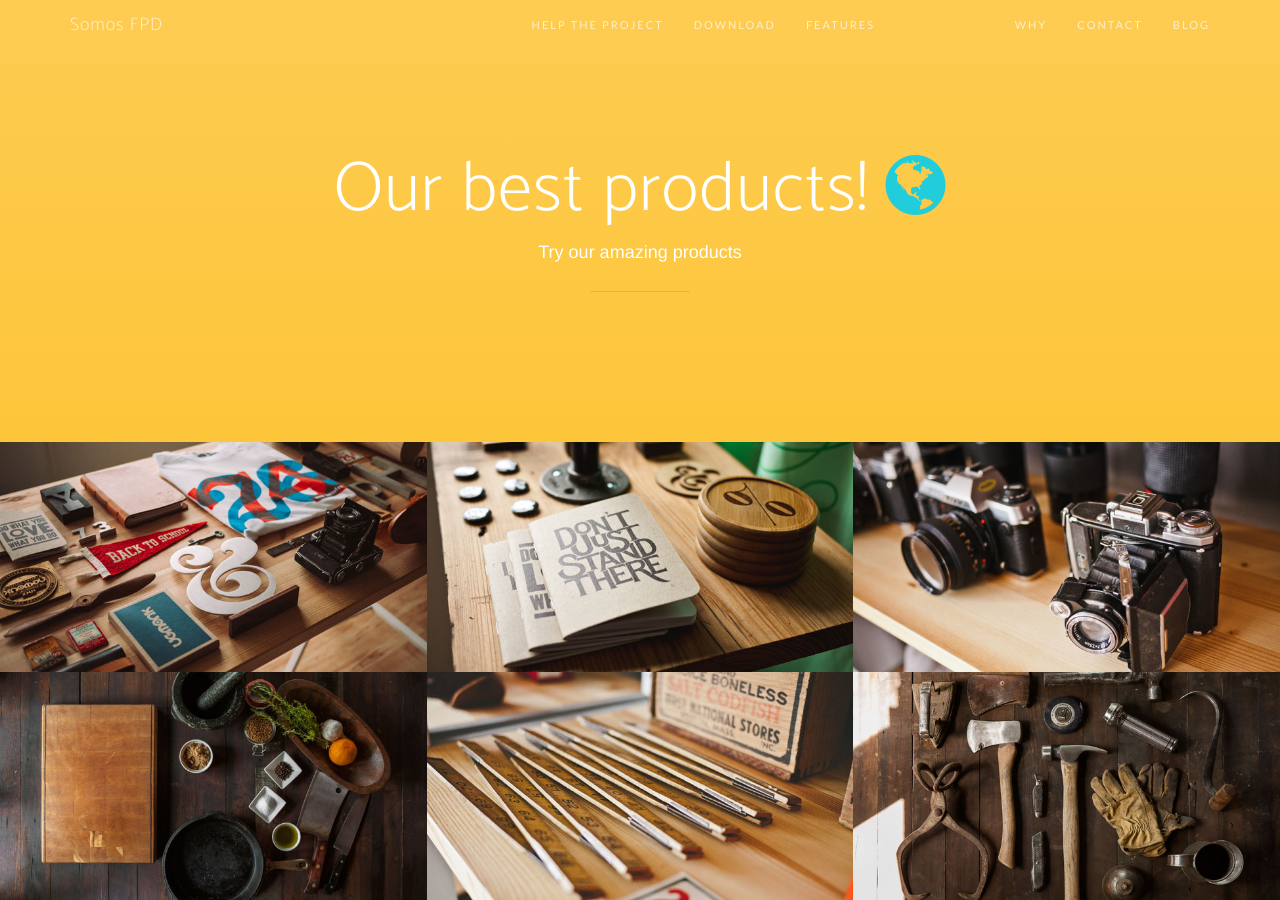
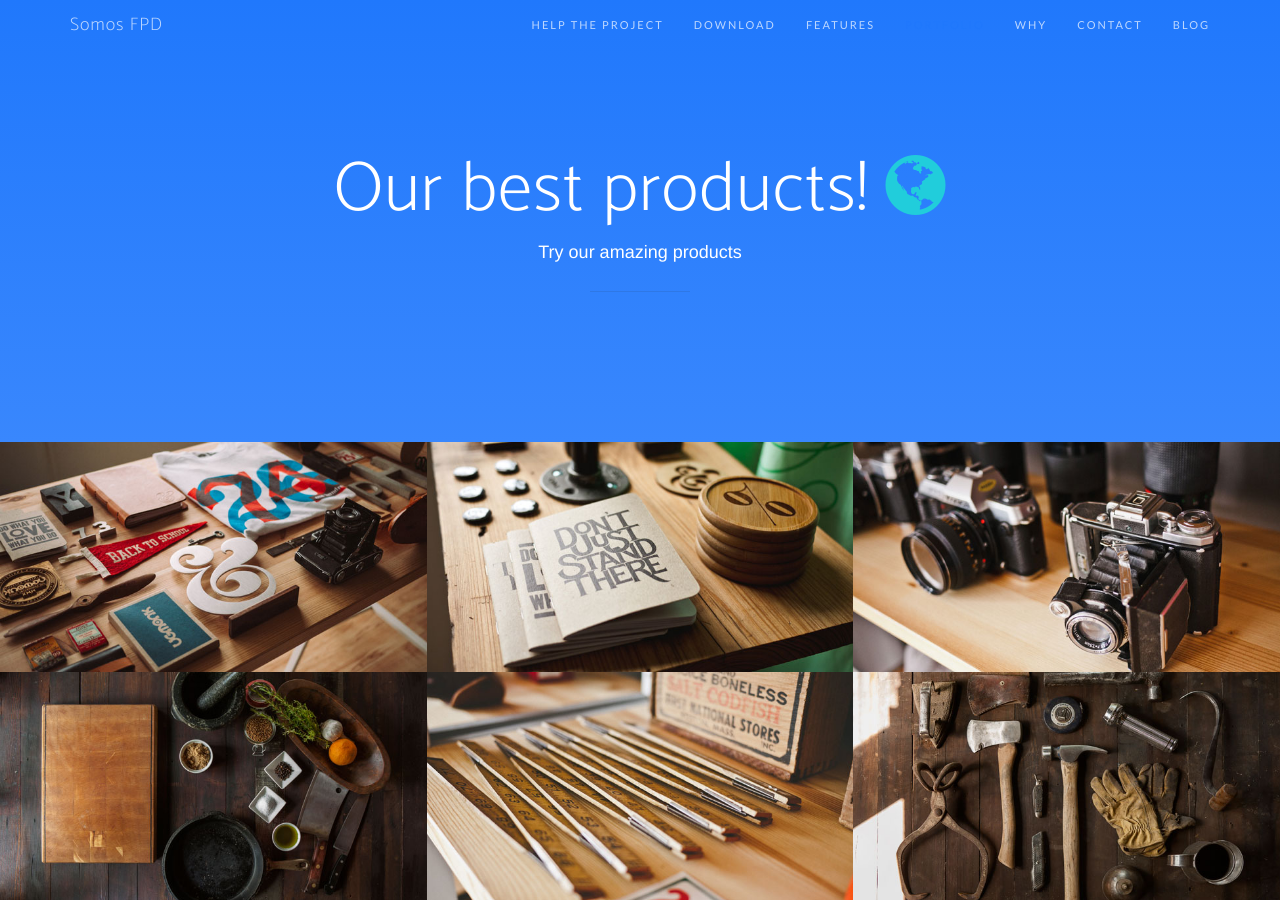
Before and after one commit to playtown-team/fpd-website, a Jekyll site: the page built from test.html, in a window 1280 px wide and 900 px high. Built offline with Jekyll 4.4.1, drawn with Linux system fonts in a browser that asks for light colours; nearby versions of some CDN libraries; some web fonts are replaced.

Commit message:
Update main.scss

```diff
--- a/css/main.scss
+++ b/css/main.scss
@@ -36,8 +36,8 @@
 // variables.less link and gradient background
 $head-primary: #7b4397 ;
 $head-secondary: #dc2430 ;
-$theme-primary: #fdcc52 ;
-$theme-secondary: #fdc539 ;
+$theme-primary: #2078fc ;
+$theme-secondary: #3987fd ;
 $theme-dark: #222;
 
 // Import partials from `sass_dir` (defaults to `_sass`)
```
